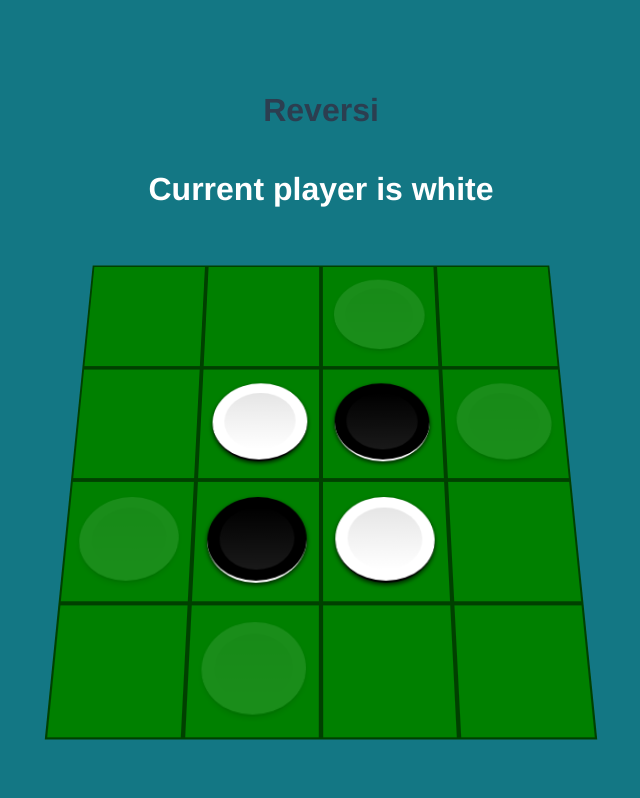
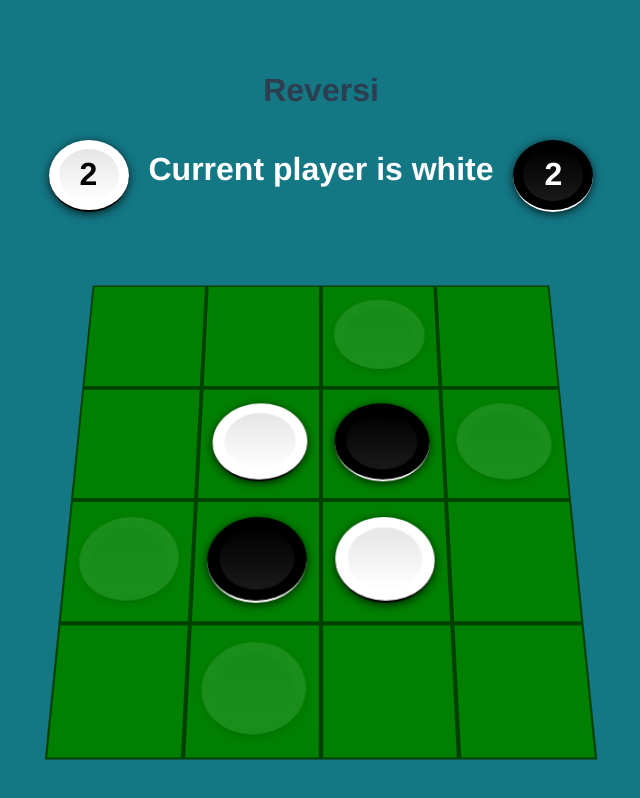
Before and after one commit to Baloche/reversi-vuejs, a Vue app: page /#/ in a window 1280 px wide. Both pictures are taken after a click on the button "Start". Shown: the whole page, without its empty margins (319-959 px from the left). Built offline with nearby package versions, Linux system fonts and the light colour scheme.

Commit message:
add coin count

```diff
--- a/src/components/Coin.vue
+++ b/src/components/Coin.vue
@@ -1,5 +1,7 @@
 <template>
-  <div class="coin"></div>
+  <div class="coin">
+    <slot/>
+  </div>
 </template>
 
 <style lang="scss" scoped>
@@ -10,7 +12,7 @@
       border-radius: 50%;
       transition: all 1000ms ease;
       position: relative;
-      box-shadow: 0px 2px 4px rgba(0,0,0,0.75);
+      box-shadow: 0px 2px 10px rgba(0,0,0,0.75);
       margin-bottom: 2px;
       border-bottom-width: 2px;
       border-bottom-style: solid;
@@ -18,11 +20,14 @@
       display: flex;
       justify-content: center;
       align-items: center;
+      text-align: center;
+      font-weight: bold;
 
       &.black, &.white {
         opacity: 1;
         &::after {
           content: '';
+          position: absolute;
           width: 75%;
           height: 75%;
           border-radius: 50%;
@@ -31,6 +36,7 @@
       }
 
       &.black {
+        color: white;
         background-color: black;
         border-bottom-color: white;
 
@@ -40,6 +46,7 @@
       }
 
       &.white {
+        color: black;
         background-color: white;
         border-bottom-color: black;
 
--- a/src/components/Game.vue
+++ b/src/components/Game.vue
@@ -1,16 +1,26 @@
 <template>
   <div class="game">
-    <h1 :style="{color: currentColor}">Current player is {{ currentColor }}</h1>
+    <div class="header">
+      <div class="coin-wrapper">
+        <coin class="white"><h1>{{whiteCount}}</h1></coin>
+      </div>
+      <h1 :style="{color: currentColor}">Current player is {{ currentColor }}</h1>
+      <div class="coin-wrapper">
+        <coin class="black"><h1>{{blackCount}}</h1></coin>
+      </div>
+    </div>
     <div class="board-wrapper">
       <board/>
     </div>
     <big-button color="orange" v-if="!playerCanPlay && !gameIsOver" @click.native="endTurn">Skip</big-button>
     <big-button color="orange" v-if="gameIsOver" @click.native="startGame">Restart</big-button>
+
   </div>
 </template>
 
 <script>
 import Board from './Board'
+import Coin from './Coin'
 import BigButton from './BigButton'
 import { mapGetters, mapActions } from 'vuex'
 
@@ -20,7 +30,9 @@ export default {
     ...mapGetters([
       'currentColor',
       'playerCanPlay',
-      'gameIsOver'
+      'gameIsOver',
+      'whiteCount',
+      'blackCount'
     ])
   },
 
@@ -33,7 +45,8 @@ export default {
 
   components: {
     Board,
-    BigButton
+    BigButton,
+    Coin
   }
 }
 </script>
@@ -46,6 +59,18 @@ export default {
   align-items: center;
   flex-direction: column;
 
+  .header {
+    display: flex;
+
+    .coin-wrapper {
+      height: 100px;
+      width: 100px;
+      margin: 10px;
+      display: flex;
+      justify-content: center;
+    }
+  }
+
   .board-wrapper {
     perspective: 900px;
     .board {
--- a/src/store/getters.js
+++ b/src/store/getters.js
@@ -7,6 +7,10 @@ export const board = state => state.board
 export const size = state => state.board.length
 export const nextTurn = state => getOpponent(state.currentTurn)
 export const getTileState = state => tile => state.board[tile.x][tile.y]
+export const flattenBoard = state => state.board.reduce((allTiles, rowTiles) => [...allTiles, ...rowTiles])
+
+export const whiteCount = (state, getters) => getters.flattenBoard.filter(tile => tile === WHITE).length
+export const blackCount = (state, getters) => getters.flattenBoard.filter(tile => tile === BLACK).length
 
 export const availableMoves = (state, getters) =>
   state.board.map((rows, x) => rows.map((tile, y) => getSwitchableTilesFromPosition(getters, getters.currentTurn, {x, y})))
```
